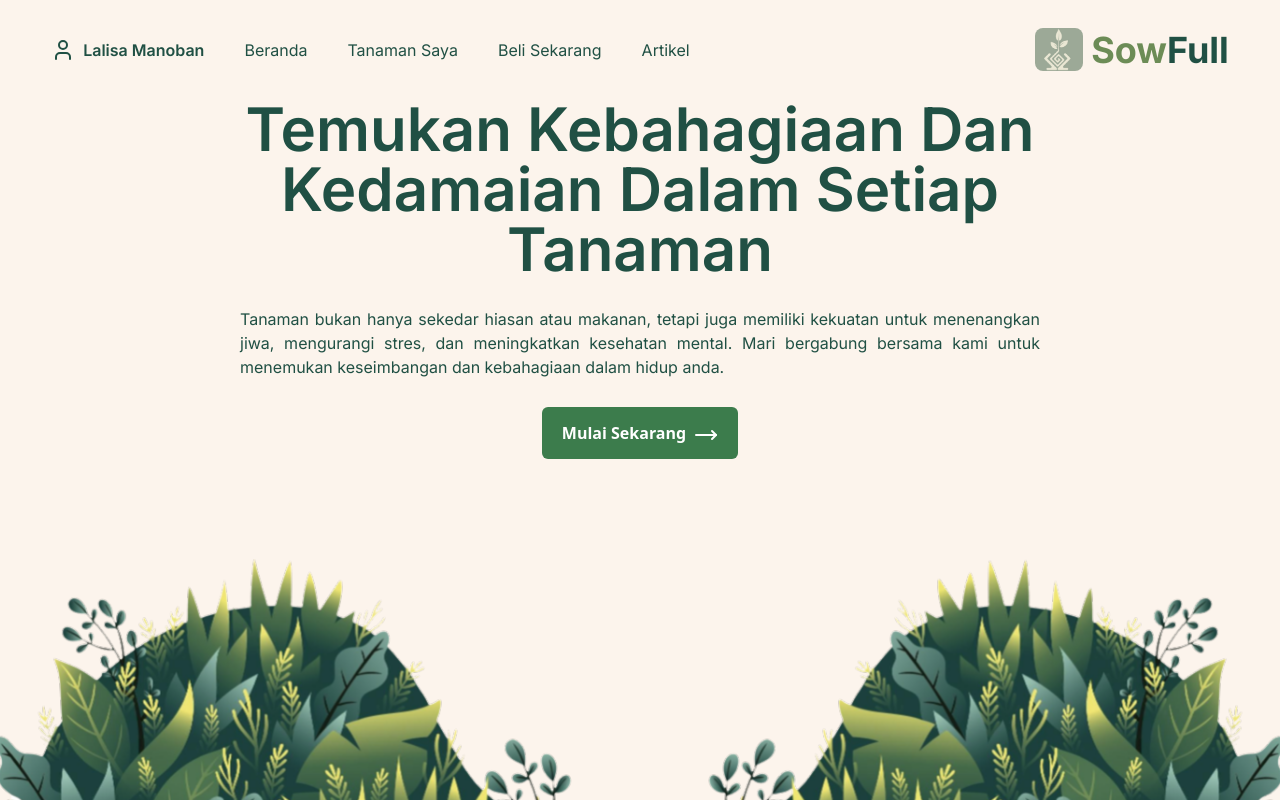
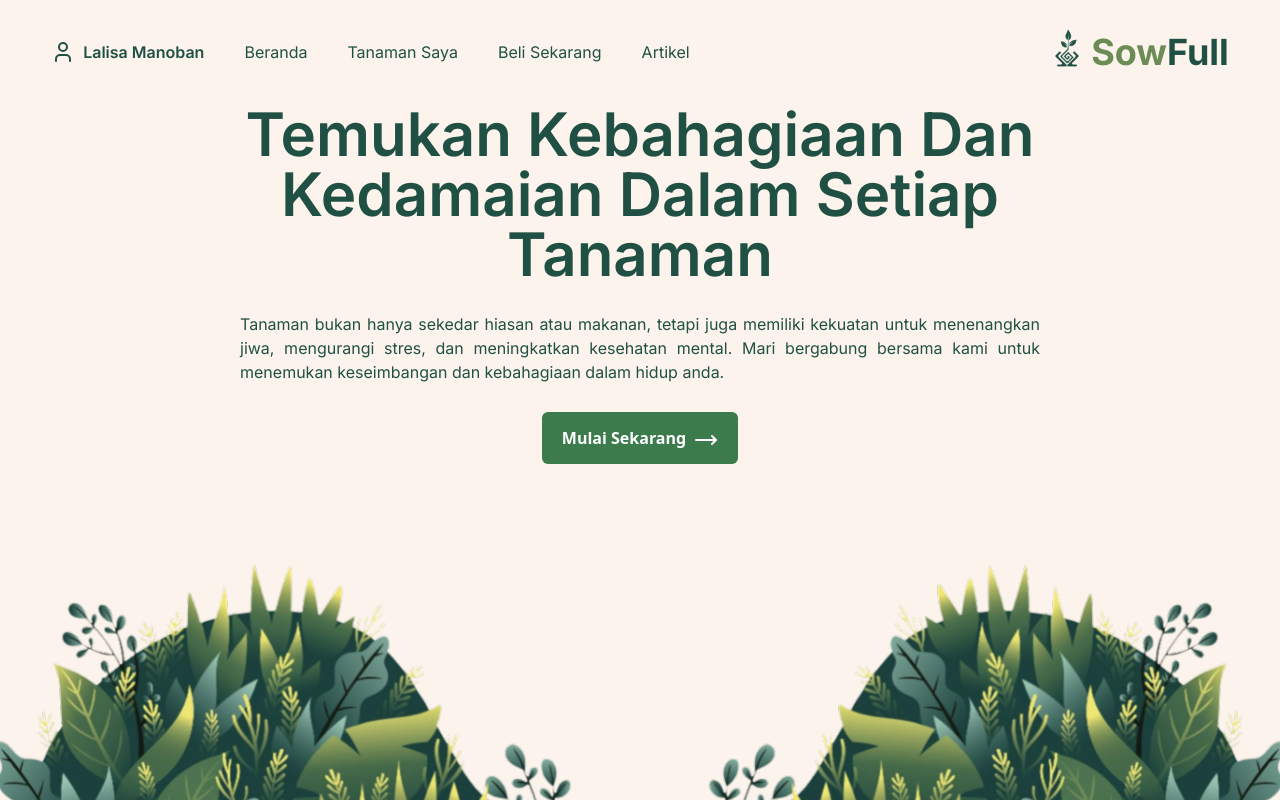
Before and after one commit to mustafamadjid/sowfull-web, a React (Vite) app: page / in a window 1280 px wide. Shown: the top 800 px of the page. Built offline with nearby package versions, Linux system fonts and the light colour scheme.

Commit message:
Update Logo On Navbar

```diff
--- a/src/components/layout/Navbar/Navbar.jsx
+++ b/src/components/layout/Navbar/Navbar.jsx
@@ -54,8 +54,8 @@ const Navbar = () => {
         </div>
 
         {/* Logo */}
-        <div className="flex items-center gap-2">
-          <img src="assets/Logo/logo.jpg" alt="" className="w-12 object-cover rounded-lg"/>
+        <div className="flex items-center ">
+          <img src="assets/Logo/Sowfull Hijau.png" alt="" className="w-12 object-cover relative bottom-1"/>
           <h1 className="text-4xl font-inter font-bold ">
             {" "}
             <span className="text-[#6c8c56]">Sow</span>
```
Also changed, not shown: public/assets/Logo/Sowfull Hijau.png (added).
